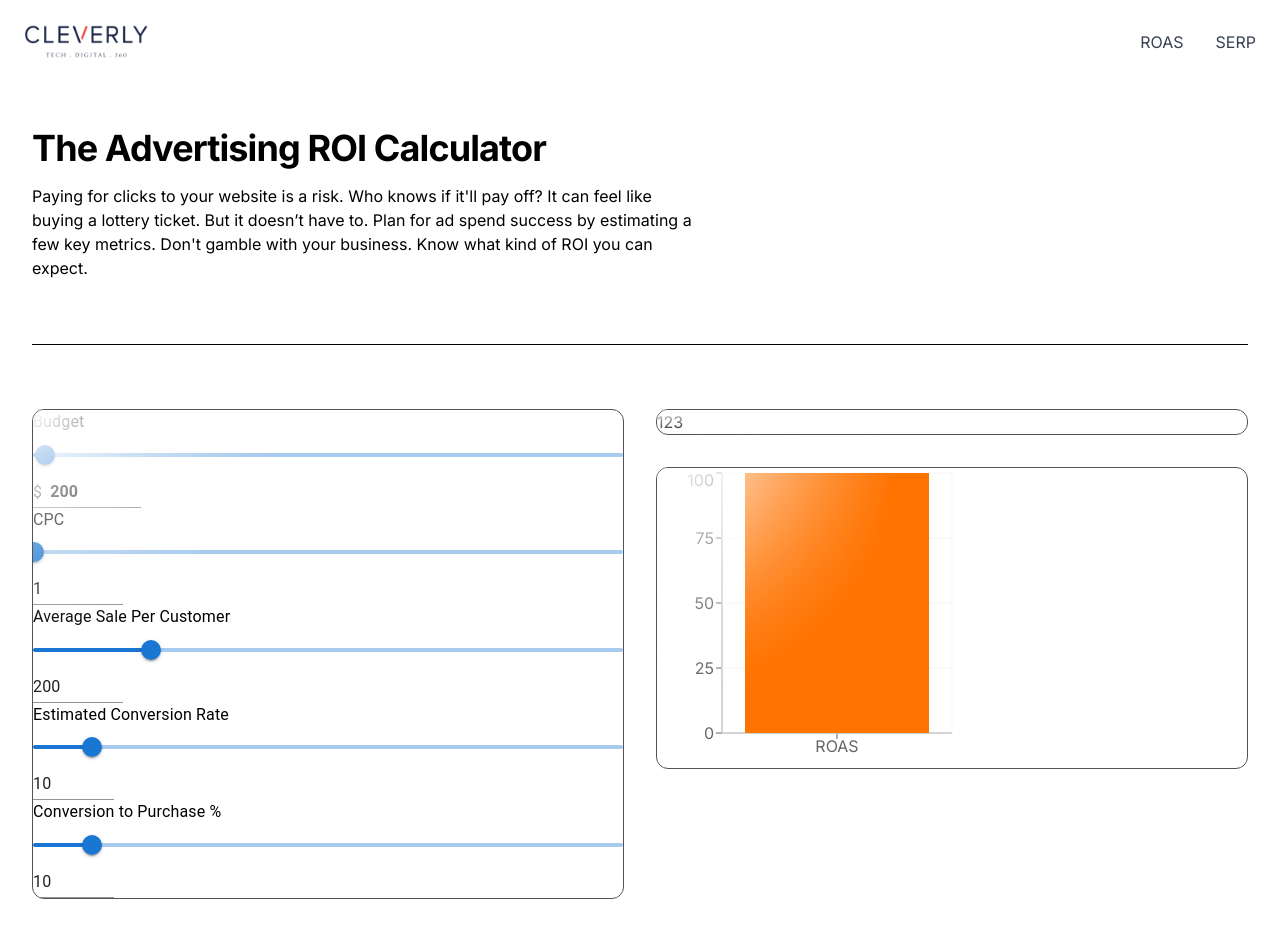
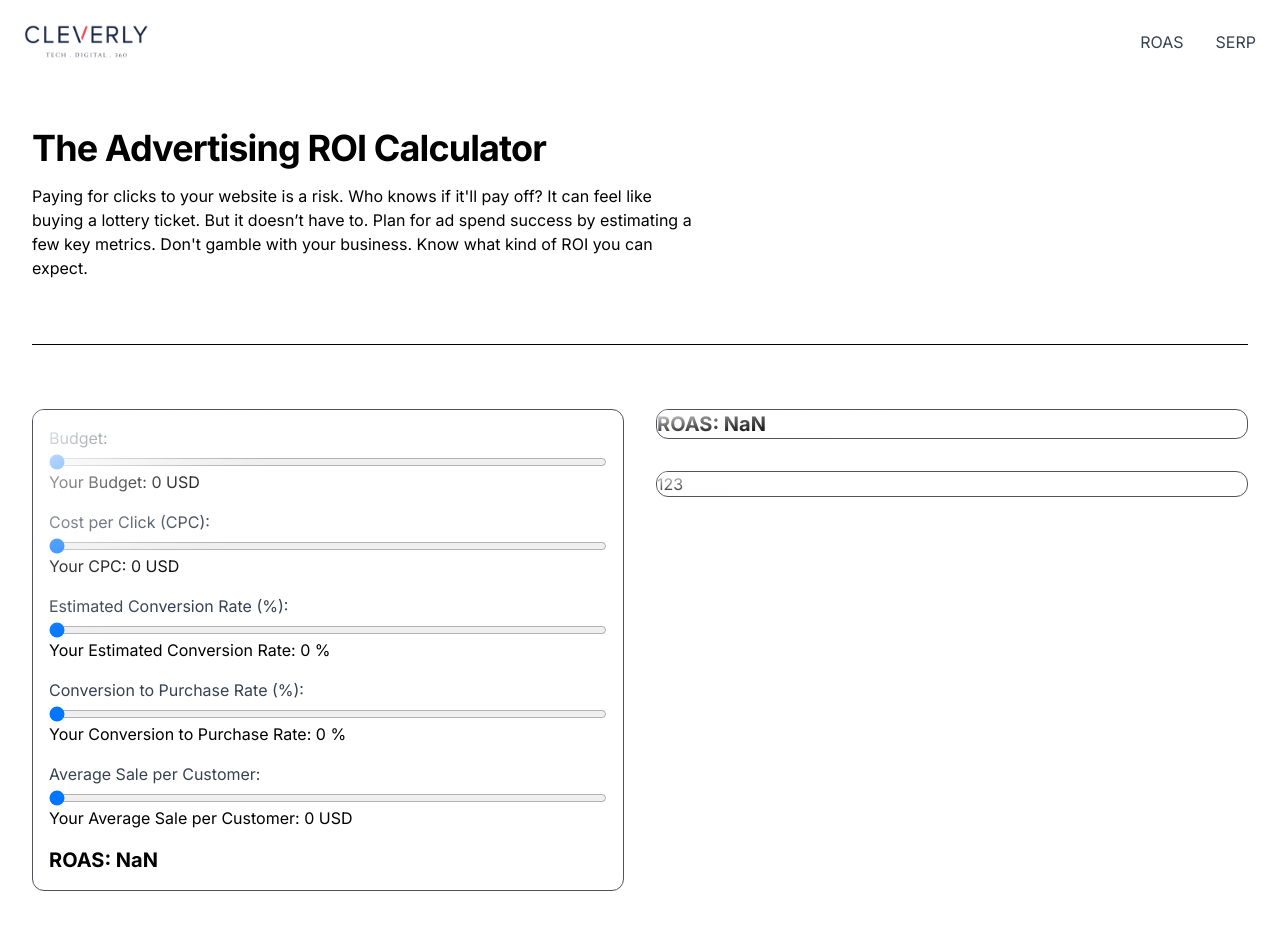
Before and after one commit to charles5991/cleverly-web, a Next.js app: page /projects in a window 1280 px wide. Shown: the top 938 px of the page. Built offline with nearby package versions, Linux system fonts and the light colour scheme; what tailwindcss-debug-screens would draw is missing.

Commit message:
Update page.tsx

```diff
--- a/app/projects/page.tsx
+++ b/app/projects/page.tsx
@@ -1,43 +1,28 @@
 "use client";
 import Link from "next/link";
 import React, { useState, useEffect } from "react";
-import { Chart } from "chart.js";
-import * as Form from "@radix-ui/react-form";
 import { Navigation } from "../components/nav";
 import { Card } from "../components/card";
-import {
-  FormControl,
-  InputLabel,
-  Slider,
-  Box,
-  Typography,
-  Input,
-  Grid,
-  CardContent,
-  InputAdornment,
-} from "@mui/material";
+
 import { BarChart, Bar, XAxis, YAxis, Tooltip, CartesianGrid } from "recharts";
 
 export const revalidate = 60;
 export default function ProjectsPage() {
-  const [budget, setBudget] = useState<number>(200);
-  const [cpc, setCpc] = useState<number>(1);
-  const [conversionRate, setConversionRate] = useState<number>(10);
-  const [purchaseRate, setPurchaseRate] = useState<number>(10);
-  const [avgSale, setAvgSale] = useState<number>(200);
-  const [data, setData] = useState<Array<{ name: string; roas: number }>>([]);
+  const [budget, setBudget] = useState(0);
+  const [cpc, setCPC] = useState(0);
+  const [conversionRate, setConversionRate] = useState(0);
+  const [conversionToPurchase, setConversionToPurchase] = useState(0);
+  const [averageSale, setAverageSale] = useState(0);
+  const [roas, setRoas] = useState(0);
 
   useEffect(() => {
-    const clicks = Math.floor(budget / cpc);
-    const conversions = Math.floor((clicks * conversionRate) / 100);
-    const costPerConversion = budget / conversions;
-    const purchases = Math.floor((conversions * purchaseRate) / 100);
-    const revenue = purchases * avgSale;
-    const roas = (((revenue - budget) / budget) * 100).toFixed(2);
+    const clicks = budget / cpc;
+    const conversions = clicks * (conversionRate / 100);
+    const purchases = conversions * (conversionToPurchase / 100);
+    const revenue = purchases * averageSale;
 
-    const newData = [{ name: "ROAS", roas: Number(roas) }];
-    setData(newData);
-  }, [budget, cpc, conversionRate, purchaseRate, avgSale]);
+    setRoas(revenue / budget);
+  }, [budget, cpc, conversionRate, conversionToPurchase, averageSale]);
 
   return (
     <div className="relative pb-16">
@@ -57,167 +42,95 @@ export default function ProjectsPage() {
         <div className="w-full h-px bg-black" />
         <div className="grid grid-cols-1 gap-8 mx-auto lg:grid-cols-2 ">
           <Card>
-            <Typography
-              id="budget-slider"
-              className="font-semibold"
-              gutterBottom
-            >
-              Budget
-            </Typography>
-            <Slider
-              value={budget}
-              onChange={(e, newValue) => setBudget(newValue as number)}
-              aria-labelledby="budget-slider"
-              step={10}
-              min={0}
-              max={10000}
-              valueLabelDisplay="auto"
-            />
-            <Input
-              value={budget}
-              margin="dense"
-              onChange={(e) => setBudget(+e.target.value)}
-              style={{ fontWeight: "bolder" }}
-              inputProps={{
-                step: 10,
-                min: 0,
-                max: 1000,
-                type: "number",
-              }}
-              startAdornment={
-                <InputAdornment position="start">$</InputAdornment>
-              }
-            />
+            <div className="p-4 space-y-4">
+              <div>
+                <label className="block text-gray-700">
+                  Budget:
+                  <input
+                    type="range"
+                    min="0"
+                    max="1000"
+                    value={budget}
+                    onChange={(e) => setBudget(Number(e.target.value))}
+                    className="block w-full mt-1"
+                  />
+                </label>
+                <p>Your Budget: {budget} USD</p>
+              </div>
 
-            <Typography id="cpc-slider" className="font-semibold" gutterBottom>
-              CPC
-            </Typography>
-            <Slider
-              value={cpc}
-              onChange={(e, newValue) => setCpc(newValue as number)}
-              aria-labelledby="cpc-slider"
-              step={0.1}
-              min={0}
-              max={1000}
-              valueLabelDisplay="auto"
-            />
-            <Input
-              value={cpc}
-              margin="dense"
-              onChange={(e) => setCpc(+e.target.value)}
-              inputProps={{
-                step: 0.1,
-                min: 0,
-                max: 10,
-                type: "number",
-              }}
-            />
+              <div>
+                <label className="block text-gray-700">
+                  Cost per Click (CPC):
+                  <input
+                    type="range"
+                    min="0"
+                    max="10"
+                    value={cpc}
+                    onChange={(e) => setCPC(Number(e.target.value))}
+                    className="block w-full mt-1"
+                  />
+                </label>
+                <p>Your CPC: {cpc} USD</p>
+              </div>
 
-            <Typography
-              id="avg-sale-slider"
-              className="font-semibold"
-              gutterBottom
-            >
-              Average Sale Per Customer
-            </Typography>
-            <Slider
-              value={avgSale}
-              onChange={(e, newValue) => setAvgSale(newValue as number)}
-              aria-labelledby="avg-sale-slider"
-              step={10}
-              min={0}
-              max={1000}
-              valueLabelDisplay="auto"
-            />
-            <Input
-              value={avgSale}
-              margin="dense"
-              onChange={(e) => setAvgSale(+e.target.value)}
-              inputProps={{
-                step: 10,
-                min: 0,
-                max: 1000,
-                type: "number",
-              }}
-            />
+              <div>
+                <label className="block text-gray-700">
+                  Estimated Conversion Rate (%):
+                  <input
+                    type="range"
+                    min="0"
+                    max="100"
+                    value={conversionRate}
+                    onChange={(e) => setConversionRate(Number(e.target.value))}
+                    className="block w-full mt-1"
+                  />
+                </label>
+                <p>Your Estimated Conversion Rate: {conversionRate} %</p>
+              </div>
 
-            <Typography
-              id="conversion-rate-slider"
-              className="font-semibold"
-              gutterBottom
-            >
-              Estimated Conversion Rate
-            </Typography>
-            <Slider
-              value={conversionRate}
-              onChange={(e, newValue) => setConversionRate(newValue as number)}
-              aria-labelledby="conversion-rate-slider"
-              step={1}
-              min={0}
-              max={100}
-              valueLabelDisplay="auto"
-            />
-            <Input
-              value={conversionRate}
-              margin="dense"
-              onChange={(e) => setConversionRate(+e.target.value)}
-              inputProps={{
-                step: 1,
-                min: 0,
-                max: 100,
-                type: "number",
-              }}
-            />
+              <div>
+                <label className="block text-gray-700">
+                  Conversion to Purchase Rate (%):
+                  <input
+                    type="range"
+                    min="0"
+                    max="100"
+                    value={conversionToPurchase}
+                    onChange={(e) =>
+                      setConversionToPurchase(Number(e.target.value))
+                    }
+                    className="block w-full mt-1"
+                  />
+                </label>
+                <p>
+                  Your Conversion to Purchase Rate: {conversionToPurchase} %
+                </p>
+              </div>
 
-            <Typography
-              id="purchase-rate-slider"
-              className="font-semibold"
-              gutterBottom
-            >
-              Conversion to Purchase %
-            </Typography>
-            <Slider
-              value={purchaseRate}
-              onChange={(e, newValue) => setPurchaseRate(newValue as number)}
-              aria-labelledby="purchase-rate-slider"
-              step={1}
-              min={0}
-              max={100}
-              valueLabelDisplay="auto"
-            />
-            <Input
-              value={purchaseRate}
-              margin="dense"
-              onChange={(e) => setPurchaseRate(+e.target.value)}
-              inputProps={{
-                step: 1,
-                min: 0,
-                max: 100,
-                type: "number",
-              }}
-            />
+              <div>
+                <label className="block text-gray-700">
+                  Average Sale per Customer:
+                  <input
+                    type="range"
+                    min="0"
+                    max="1000"
+                    value={averageSale}
+                    onChange={(e) => setAverageSale(Number(e.target.value))}
+                    className="block w-full mt-1"
+                  />
+                </label>
+                <p>Your Average Sale per Customer: {averageSale} USD</p>
+              </div>
+
+              <p className="text-xl font-bold">ROAS: {roas}</p>
+            </div>
           </Card>
 
           <div className="flex flex-col w-full gap-8  mx-auto border-t border-gray-900/10  lg:mx-0  lg:border-t-0 ">
             <Card>
-              123
-              {/* <Typography variant="h5">ROAS: {data[0].roas}%</Typography> */}
+              <p className="text-xl font-bold">ROAS: {roas}</p>
             </Card>
-            <Card>
-              {data.length > 0 ? (
-                <>
-                  <BarChart width={300} height={300} data={data}>
-                    <XAxis dataKey="name" />
-                    <YAxis />
-                    <Tooltip />
-                    <CartesianGrid stroke="#f5f5f5" />
-                    <Bar dataKey="roas" fill="#ff7300" />
-                  </BarChart>
-                </>
-              ) : (
-                <Typography variant="h5">ROAS: N/A</Typography>
-              )}
-            </Card>
+            <Card>123</Card>
           </div>
         </div>
         <div className="hidden w-full h-px md:block bg-white" />
```
